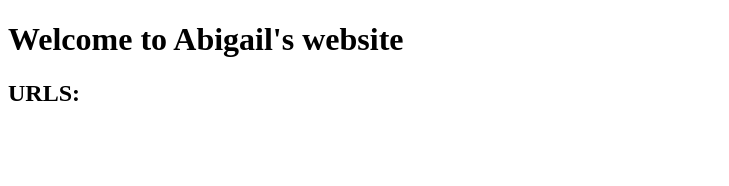
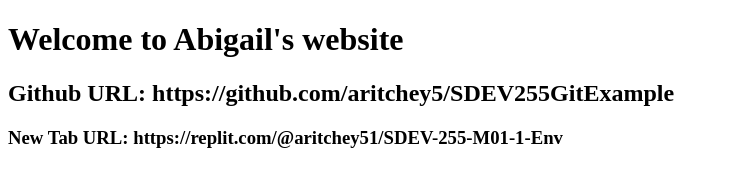
Before and after one commit to aritchey5/SDEV255GitExample, a plain HTML site: page index.html in a window 1280 px wide. Shown: the whole page, without its empty margins (0-729 px from the left). Drawn offline with Linux system fonts and the light colour scheme.

Commit message:
added URLS

```diff
--- a/index.html
+++ b/index.html
@@ -10,7 +10,8 @@
 
 <body>
   <h1> Welcome to Abigail's website</h1>
-  <h2> URLS: </h2>
+  <h2> Github URL: https://github.com/aritchey5/SDEV255GitExample </h2>
+  <h3> New Tab URL: https://replit.com/@aritchey51/SDEV-255-M01-1-Env </h3>
   <script src="script.js"></script>
 
   <!--
```
